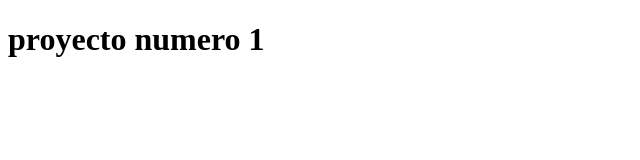
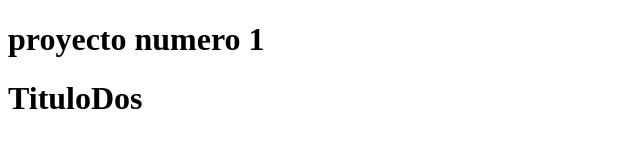
Before and after one commit to AVMB21/repo_aleja, a plain HTML site: page index.html in a window 1280 px wide. Shown: the whole page, without its empty margins (0-640 px from the left). Drawn offline with Linux system fonts and the light colour scheme.

Commit message:
index updated title2

```diff
--- a/index.html
+++ b/index.html
@@ -8,5 +8,6 @@
 </head>
 <body>
     <h1>proyecto numero 1</h1>
+    <h1>TituloDos</h1>
 </body>
 </html>
```
